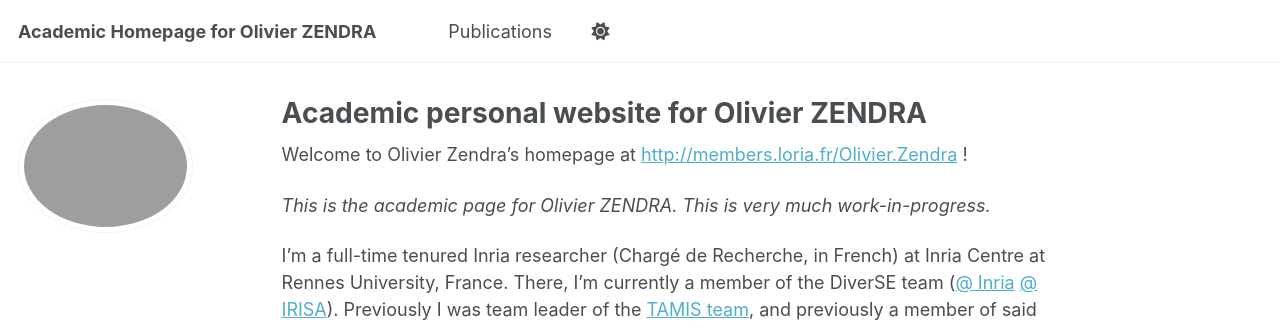
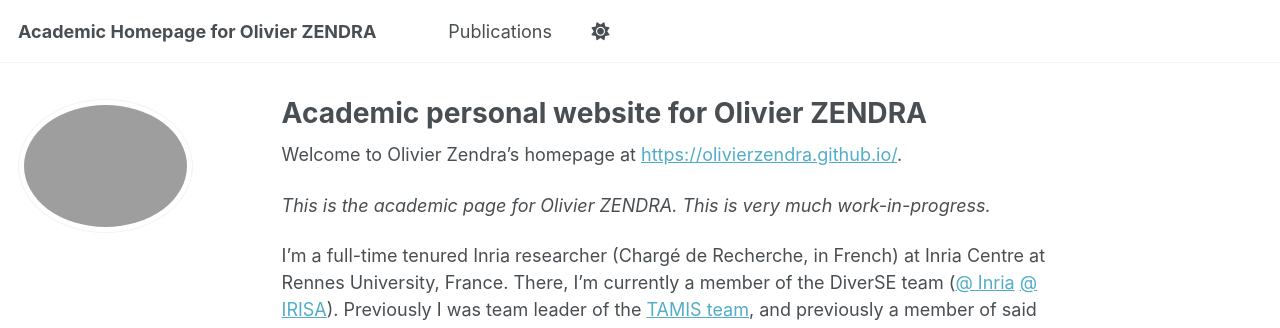
Before and after one commit to OlivierZendra/OlivierZendra.github.io, a Jekyll site: the page built from _pages/about.md, in a window 1280 px wide and 1213 px high. Shown: the top 328 px of the window. Built offline with Jekyll 4.4.1, drawn with Linux system fonts in a browser that asks for light colours; a script bundle is joined from its source files by our own code; library files that are not in the unit come from our copies; some of the changed lines change nothing that is shown.

Commit message:
Update about.md

```diff
--- a/_pages/about.md
+++ b/_pages/about.md
@@ -7,7 +7,7 @@ redirect_from:
   - /about.html
 ---
 
-Welcome to Olivier Zendra’s homepage at [http://members.loria.fr/Olivier.Zendra](https://olivierzendra.github.io/) !
+Welcome to Olivier Zendra’s homepage at [https://olivierzendra.github.io/](https://olivierzendra.github.io/).
 
 *This is the academic page for Olivier ZENDRA. This is very much work-in-progress.*
 
```
